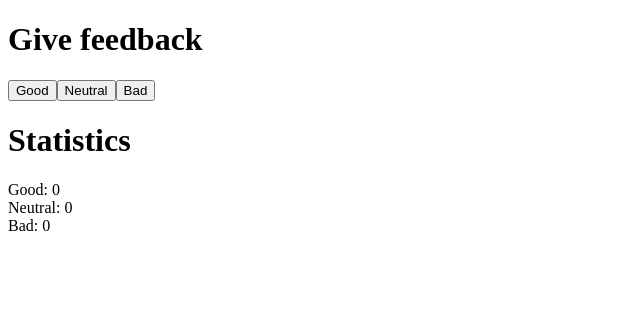
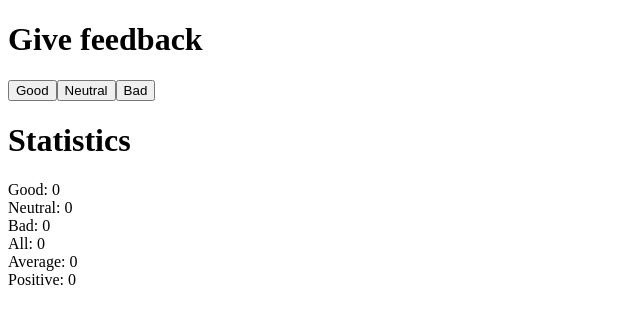
Before and after one commit to Sewere/fullstackopen-severi, a React (Vite) app in the folder part1/unicafe/: page / in a window 1280 px wide. Shown: the top 324 px of the page, without its empty margins (0-640 px from the left). Built offline with nearby package versions, Linux system fonts and the light colour scheme.

Commit message:
1.7 works

```diff
--- a/part1/unicafe/src/App.jsx
+++ b/part1/unicafe/src/App.jsx
@@ -13,15 +13,36 @@ const App = () => {
   const [good, setGood] = useState(0)
   const [neutral, setNeutral] = useState(0)
   const [bad, setBad] = useState(0)
+  const [all, setAll] = useState(0)
+  const [average, setAverage] = useState(0)
+  const [avgList, setAvgList] = useState([])
+  const [positive, setPositive] = useState(0)
 
   const handleGood = () => {
     setGood(good + 1)
+    setAll(all +1)
+    setAvgList([...avgList, 1])
+    refreshStats([...avgList, 1], good, all + 1)
   }
   const handleNeutral = () => {
     setNeutral(neutral +1)
+    setAll(all +1)
+    setAvgList([...avgList, 0])
+    refreshStats([...avgList, 0], good, all + 1)
   }
   const handleBad = () => {
     setBad(bad +1)
+    setAll(all +1)
+    setAvgList([...avgList, -1])
+    refreshStats([...avgList, -1], good, all + 1)
+  }
+
+  const refreshStats = (newList, goodCount, allCount) => {
+    const sum = newList.reduce((acc, cur) => acc + cur, 0);
+    const avg = sum / newList.length || 0;
+    setAverage(avg);
+    const posPercentage = (goodCount / allCount) * 100 || 0;
+    setPositive(posPercentage);
   }
 
   return (
@@ -30,6 +51,9 @@ const App = () => {
       <Button text="Good" handleClick={handleGood}/><Button text="Neutral" handleClick={handleNeutral}/><Button text="Bad" handleClick={handleBad}/>
       <h1>Statistics</h1>
       <Display value={"Good: "+good}/><Display value={"Neutral: "+neutral}/><Display value={"Bad: "+bad}/>
+      <Display value={"All: "+all}/>
+      <Display value={"Average: "+average}/>
+      <Display value={"Positive: "+positive} />
     </div>
   )
 }
```
